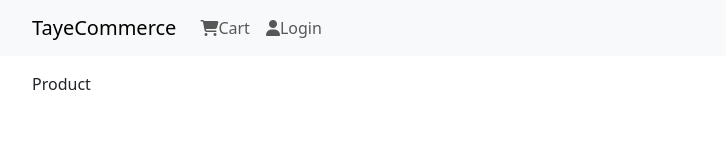
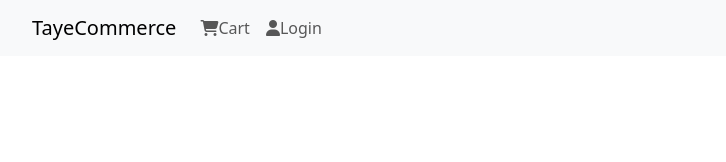
Before and after one commit to etay1/TayeCommerce, a React (Create React App) app in the folder frontend/: page /product/1 in a window 1280 px wide. Shown: the top 162 px of the page, without its empty margins (50-776 px from the left). Built offline with nearby package versions, Linux system fonts and the light colour scheme.

Commit message:
[FIX] react dependencies

```diff
--- a/frontend/package.json
+++ b/frontend/package.json
@@ -12,7 +12,7 @@
     "react-bootstrap": "^2.10.10",
     "react-dom": "^19.1.0",
     "react-router-bootstrap": "^0.26.3",
-    "react-router-dom": "^7.6.3",
+    "react-router-dom": "^6.30.1",
     "react-scripts": "5.0.1",
     "web-vitals": "^2.1.4"
   },
--- a/frontend/src/App.js
+++ b/frontend/src/App.js
@@ -13,7 +13,7 @@ function App() {
         <Container>
           <Routes>
             <Route path="/" element={<HomeScreen />} />
-            <Route path="/product/:id" element={<ProductScreen />} />
+            <Route path="/product" element={<ProductScreen />} />
           </Routes>
         </Container>
       </main>
@@ -21,5 +21,4 @@ function App() {
     </Router>
   );
 }
-
 export default App;
```
Also changed, not shown: 1 other file (tests, documents, lock files or other folders).
